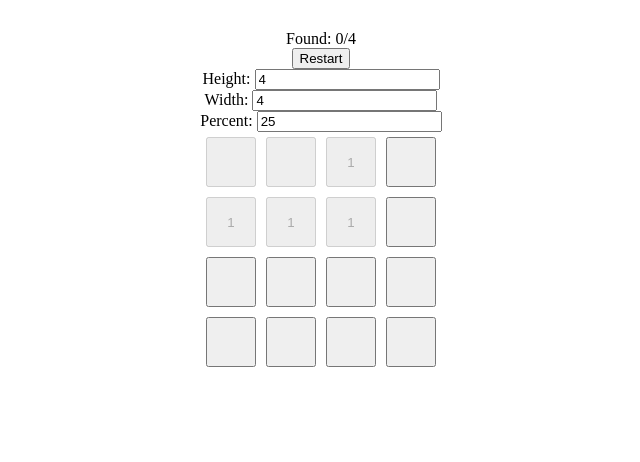
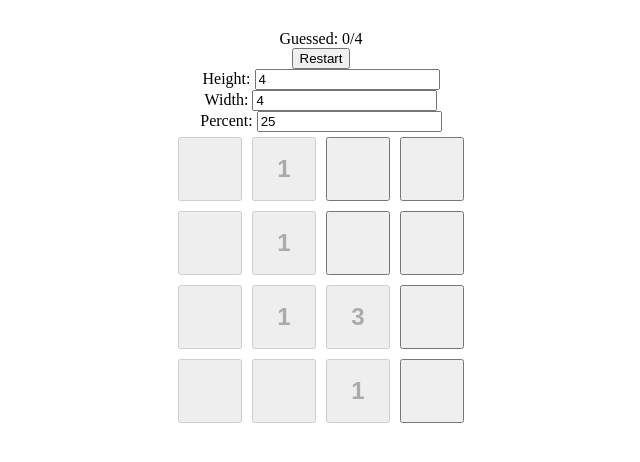
Before and after one commit to mehriddinnozimov/games, a plain HTML site: page mines/index.html in a window 1280 px wide. Both pictures are taken after a click on the button 550 px from the left and 162 px from the top of the page. Shown: the whole page, without its empty margins (319-959 px from the left). Drawn offline with Linux system fonts and the light colour scheme.

Commit message:
added mines games

```diff
--- a/mines/index.html
+++ b/mines/index.html
@@ -13,6 +13,20 @@
       text-align: center;
       margin-top: 30px;
     }
+
+    .hw-button {
+      font-weight: bold;
+      font-size: 24px;
+      width: 64px;
+      height: 64px;
+      margin: 5px;
+    }
+
+    field:disabled,
+    field[disabled] {
+      font-weight: bold;
+      font-size: 16px;
+    }
   </style>
 </head>
 
--- a/mines/index.js
+++ b/mines/index.js
@@ -12,37 +12,18 @@ var ButtonValueType;
 })(ButtonValueType || (ButtonValueType = {}));
 class Mines {
     rootElement;
-    width;
-    height;
-    percentMines;
     board = [];
-    checkedFields = [];
+    fields = [];
     minesCount = 0;
-    foundedMinesCount = 0;
+    foundMinesCount = 0;
     guessedMinesCount = 0;
-    MINIUM_WIDTH = 2;
-    MINIUM_HEIGHT = 2;
-    MINIUM_PERCENT_MINES = 10;
-    MAXIUM_PERCENT_MINES = 80;
+    width = 4;
+    height = 4;
+    percentMines = 25;
     dashboardDivElement = document.createElement("div");
     boardDivElement = document.createElement("div");
-    constructor(rootElement, width, height, percentMines) {
+    constructor(rootElement) {
         this.rootElement = rootElement;
-        this.width = width;
-        this.height = height;
-        this.percentMines = percentMines;
-        if (width < this.MINIUM_WIDTH) {
-            throw Error(`Width must be larger than ${this.MINIUM_WIDTH}`);
-        }
-        if (height < this.MINIUM_HEIGHT) {
-            throw Error(`Height must be larger than ${this.MINIUM_HEIGHT}`);
-        }
-        if (percentMines < this.MINIUM_PERCENT_MINES) {
-            throw Error(`Persent Mines must be larger than ${this.MINIUM_PERCENT_MINES}%`);
-        }
-        if (percentMines > this.MAXIUM_PERCENT_MINES) {
-            throw Error(`Persent Mines cannot be larger than ${this.MAXIUM_PERCENT_MINES}%`);
-        }
     }
     getRandomNumber(min, max) {
         return Math.floor(Math.random() * (max - min + 1) + min);
@@ -65,50 +46,46 @@ class Mines {
             }
         }
     }
-    makeButton(hIndex, wIndex) {
+    makeField(hIndex, wIndex) {
         const button = document.createElement("button");
+        const field = {
+            hIndex,
+            wIndex,
+            button,
+            checked: false
+        };
         button.value = "&nbsp";
-        button.style.width = "50px";
-        button.style.height = "50px";
-        button.style.margin = "5px";
         button.id = `button-${hIndex}-${wIndex}`;
         button.classList.add("hw-button");
         button.innerText = ButtonValueType.Empty;
         button.addEventListener("click", (e) => {
-            this.check(hIndex, wIndex, true);
+            this.check(field, true);
         });
-        let added = false;
         button.addEventListener("auxclick", (e) => {
-            const field = this.board[hIndex][wIndex];
+            const value = this.board[hIndex][wIndex];
             if (button.innerText === ButtonValueType.Empty) {
                 button.innerText = ButtonValueType.Mined;
-                if (!added) {
-                    added = true;
-                    this.guessedMinesCount++;
-                    if (field === FieldType.Mined) {
-                        this.foundedMinesCount++;
-                    }
+                this.guessedMinesCount++;
+                if (value === FieldType.Mined) {
+                    this.foundMinesCount++;
                 }
             }
             else if (button.innerText === ButtonValueType.Mined) {
                 button.innerText = ButtonValueType.MaybeMined;
-                if (added) {
-                    this.guessedMinesCount--;
-                    added = false;
-                    if (field === FieldType.Mined) {
-                        this.foundedMinesCount--;
-                    }
+                if (value === FieldType.Mined) {
+                    this.foundMinesCount--;
                 }
             }
             else if (button.innerText === ButtonValueType.MaybeMined) {
                 button.innerText = ButtonValueType.Empty;
+                this.guessedMinesCount--;
             }
             this.updateResult();
-            if (this.foundedMinesCount === this.minesCount && this.foundedMinesCount === this.guessedMinesCount) {
+            if (this.foundMinesCount === this.minesCount && this.foundMinesCount === this.guessedMinesCount) {
                 this.gameOver("You win!");
             }
         });
-        return button;
+        return field;
     }
     message(text) {
         const messageSpanElement = document.getElementById("message-span");
@@ -118,35 +95,34 @@ class Mines {
     }
     gameOver(message) {
         this.message(message);
-        for (let button of document.getElementsByClassName("hw-button")) {
-            button.setAttribute("disabled", "true");
+        for (let field of this.fields) {
+            field.button.setAttribute("disabled", "true");
+            const value = this.board[field.hIndex][field.wIndex];
+            if (value != 0)
+                field.button.innerText = String(value);
         }
     }
-    check(hIndex, wIndex, stopWhenClickMined = false) {
-        const checkedField = this.checkedFields.find(f => f.hIndex === hIndex && f.wIndex === wIndex);
-        if (checkedField)
+    check(field, stopWhenClickMined = false) {
+        if (field.checked)
             return;
-        this.checkedFields.push({
-            wIndex,
-            hIndex
-        });
-        const button = document.getElementById(`button-${hIndex}-${wIndex}`);
-        if (!button)
-            return;
-        button.innerText = ButtonValueType.Empty;
-        button.setAttribute("disabled", "true");
-        const field = this.board[hIndex][wIndex];
-        if (field === FieldType.Mined && stopWhenClickMined) {
+        field.checked = true;
+        field.button.innerText = ButtonValueType.Empty;
+        field.button.setAttribute("disabled", "true");
+        const value = this.board[field.hIndex][field.wIndex];
+        if (value === FieldType.Mined && stopWhenClickMined) {
             this.gameOver("Game Over. You lost!");
             return;
         }
-        if (field === FieldType.Empty) {
-            this.around(hIndex, wIndex, (currentWIndex, currentHIndex, hBoard) => {
-                this.check(currentHIndex, currentWIndex);
+        if (value === FieldType.Empty) {
+            this.around(field.hIndex, field.wIndex, (currentWIndex, currentHIndex) => {
+                const field = this.fields.find(f => f.hIndex === currentHIndex && f.wIndex === currentWIndex);
+                if (!field)
+                    return;
+                this.check(field);
             });
             return;
         }
-        button.innerText = String(field);
+        field.button.innerText = String(value);
     }
     updateResult() {
         const resultSpanElement = document.getElementById("result-span");
@@ -154,18 +130,21 @@ class Mines {
             return;
         resultSpanElement.innerText = String(this.guessedMinesCount);
     }
-    makeDashboard() {
-        while (this.dashboardDivElement.firstChild) {
-            const lastElement = this.dashboardDivElement.lastChild;
+    clearElement(element) {
+        while (element.firstChild) {
+            const lastElement = element.lastChild;
             if (lastElement === null)
                 break;
-            this.dashboardDivElement.removeChild(lastElement);
+            element.removeChild(lastElement);
         }
+    }
+    makeDashboard() {
+        this.clearElement(this.dashboardDivElement);
         const resultDivElement = document.createElement("div");
         const resultSpanElement = document.createElement("span");
         resultSpanElement.id = "result-span";
         resultSpanElement.innerText = String(this.guessedMinesCount);
-        const startContent = document.createTextNode("Found: ");
+        const startContent = document.createTextNode("Guessed: ");
         const endContent = document.createTextNode(`/${this.minesCount}`);
         const messageSpanElement = document.createElement("span");
         messageSpanElement.id = "message-span";
@@ -197,7 +176,7 @@ class Mines {
         widthInputLabel.innerText = "Width: ";
         const widthInput = document.createElement("input");
         widthInput.type = "number";
-        widthInput.value = String(this.height);
+        widthInput.value = String(this.width);
         widthInput.addEventListener("change", () => {
             this.width = Number(widthInput.value);
         });
@@ -222,16 +201,11 @@ class Mines {
     }
     init() {
         this.board = [];
-        this.checkedFields = [];
+        this.fields = [];
         this.minesCount = Math.floor(((this.width * this.height) / 100) * this.percentMines);
-        this.foundedMinesCount = 0;
+        this.foundMinesCount = 0;
         this.guessedMinesCount = 0;
-        while (this.rootElement.firstChild) {
-            const lastElement = this.rootElement.lastChild;
-            if (lastElement === null)
-                break;
-            this.rootElement.removeChild(lastElement);
-        }
+        this.clearElement(this.rootElement);
         this.rootElement.appendChild(this.dashboardDivElement);
         this.rootElement.appendChild(this.boardDivElement);
         for (let h = 0; h < this.height; h++) {
@@ -253,22 +227,22 @@ class Mines {
             const hBoard = this.board[hIndex];
             const wrapperDivElement = document.createElement("div");
             for (let wIndex = 0; wIndex < hBoard.length; wIndex++) {
-                const button = this.makeButton(hIndex, wIndex);
-                wrapperDivElement.appendChild(button);
+                const field = this.makeField(hIndex, wIndex);
+                this.fields.push(field);
+                wrapperDivElement.appendChild(field.button);
             }
             this.boardDivElement.appendChild(wrapperDivElement);
         }
     }
-    start() {
-        this.init();
-        let addedminesCount = 0;
-        while (addedminesCount < this.minesCount) {
+    generateMines() {
+        let addedMinesCount = 0;
+        while (addedMinesCount < this.minesCount) {
             const hIndex = this.getRandomNumber(0, this.board.length - 1);
             const hBoard = this.board[hIndex];
             const wIndex = this.getRandomNumber(0, hBoard.length - 1);
             const field = hBoard[wIndex];
             if (field !== FieldType.Mined) {
-                addedminesCount++;
+                addedMinesCount++;
                 hBoard[wIndex] = FieldType.Mined;
                 this.around(hIndex, wIndex, (currentWIndex, currentHIndex, hBoard) => {
                     const field = hBoard[currentWIndex];
@@ -278,9 +252,13 @@ class Mines {
                 });
             }
         }
-        console.table(this.board);
+    }
+    start() {
+        this.init();
+        this.generateMines();
         this.makeBoard();
         this.makeDashboard();
+        console.table(this.board);
     }
 }
 function main() {
@@ -288,7 +266,7 @@ function main() {
     if (!app)
         return;
     const div = document.createElement("div");
-    const mines = new Mines(div, 4, 4, 25);
+    const mines = new Mines(div);
     app.appendChild(div);
     mines.start();
 }
```
Also changed, not shown: mines/mines.png (added), 1 other file.
